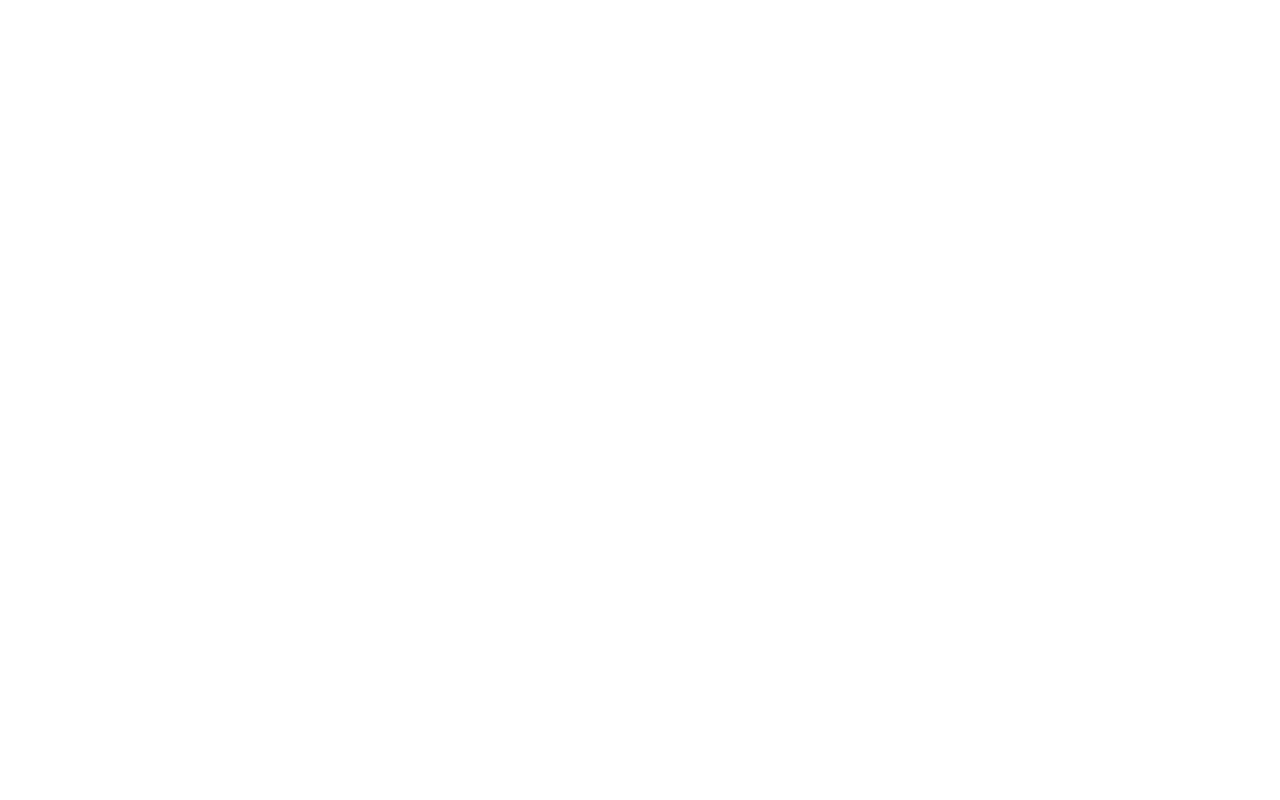
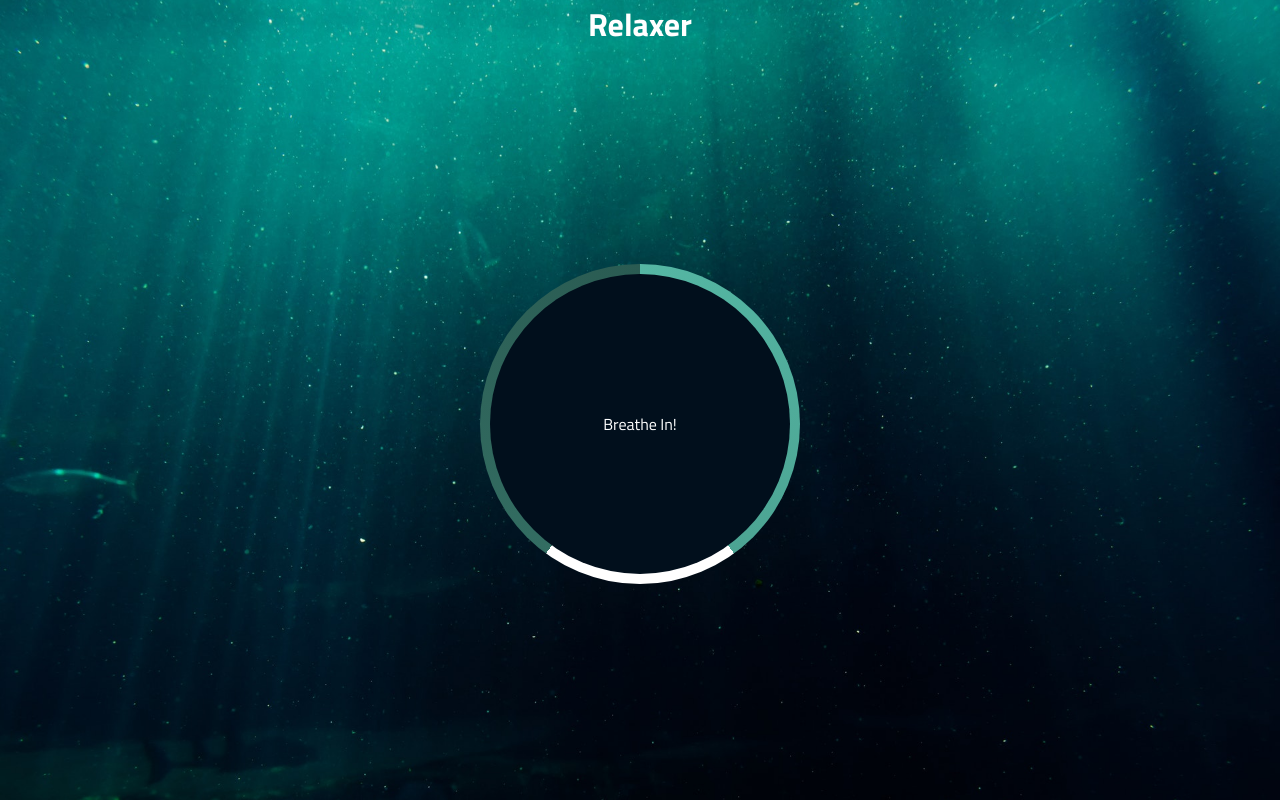
Before and after one commit to Belchenkov/relaxer_js, a plain HTML site: page index.html in a window 1280 px wide. Drawn offline with Linux system fonts and the light colour scheme.

Commit message:
Create Circle

```diff
--- a/css/style.css
+++ b/css/style.css
@@ -0,0 +1,59 @@
+@import url('https://fonts.googleapis.com/css2?family=Titillium+Web:wght@400;700&display=swap');
+
+* {
+    margin: 0;
+    padding: 0;
+    box-sizing: border-box;
+}
+
+body {
+    background: #224941 url("../img/bg.jpg") no-repeat center center/cover;
+    font-family: 'Titillium Web', sans-serif;
+    min-height: 100vh;
+    overflow: hidden;
+    display: flex;
+    align-items: center;
+    color: #fff;
+    flex-direction: column;
+    margin: 0;
+}
+
+.container {
+    display: flex;
+    align-items: center;
+    justify-content: center;
+    margin: auto;
+    height: 300px;
+    width: 300px;
+    position: relative;
+    transform: scale(1);
+}
+
+.circle {
+    background-color: #010f1c;
+    height: 100%;
+    width: 100%;
+    border-radius: 50%;
+    position: absolute;
+    top: 0;
+    left: 0;
+    z-index: -1;
+}
+
+.gradient-circle {
+    background: conic-gradient(
+            #55b7a4 0%,
+            #4ca493 40%,
+            #fff 40%,
+            #fff 60%,
+            #336d62 60%,
+            #2a5b52 100%
+    );
+    height: 320px;
+    width: 320px;
+    z-index: -2;
+    border-radius: 50%;
+    position: absolute;
+    top: -10px;
+    left: -10px;
+}
--- a/index.html
+++ b/index.html
@@ -9,7 +9,19 @@
     <title>Relaxer</title>
 </head>
 <body>
+    <h1>Relaxer</h1>
 
+    <div class="container" id="container">
+        <div class="circle"></div>
+
+        <p id="text">Breathe In!</p>
+
+        <div class="pointer-container">
+            <span class="pointer"></span>
+        </div>
+
+        <div class="gradient-circle"></div>
+    </div>
 <script src="js/script.js"></script>
 </body>
 </html>
```
Also changed, not shown: 1 other file.
